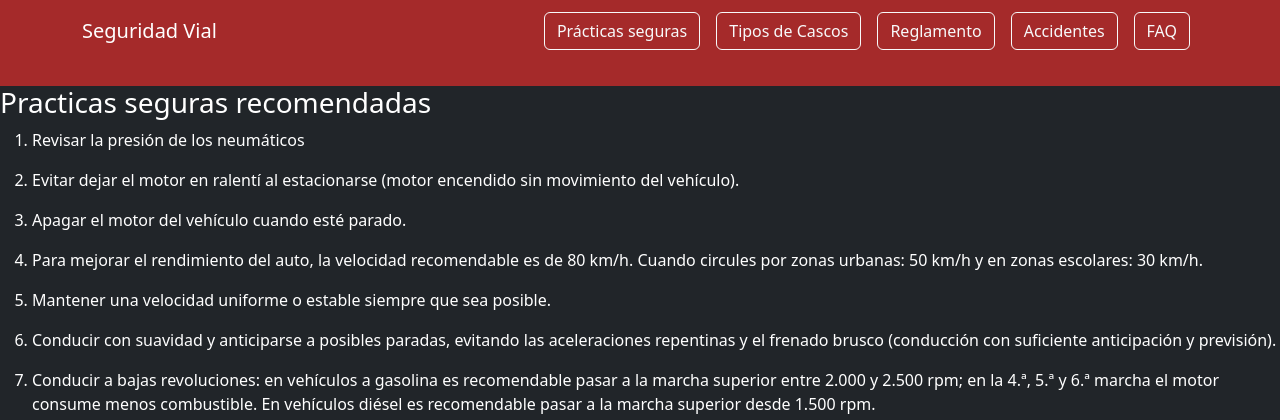
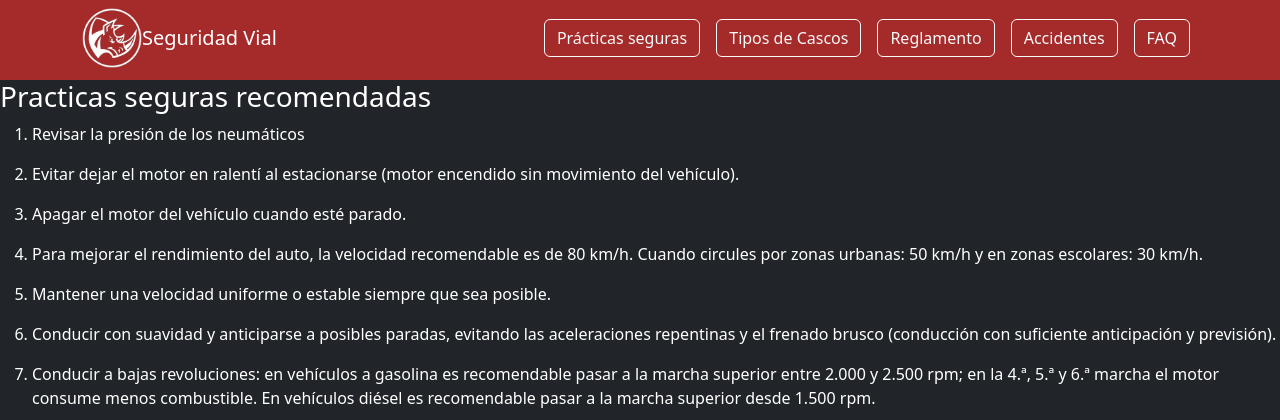
Before and after one commit to KarollJC/TungTung, a PHP site: the page made by Pages/Practicas_seguras/Practicas seguras/codigo.html in a window 1280 px wide. Shown: the top 420 px of the page. Run offline with PHP 8.4, Linux system fonts and the light colour scheme.

Commit message:
logo vista practicas seguras

```diff
--- a/Pages/Practicas_seguras/Practicas seguras/codigo.html
+++ b/Pages/Practicas_seguras/Practicas seguras/codigo.html
@@ -11,8 +11,9 @@
   <header>
   <nav class="navbar navbar-expand-lg navbar-dark navbar-custom sticky-top">
       <div class="container">
+        <img src="img/rino.png" alt="logo">
           <a class="navbar-brand" href="inicio.php">
-              Seguridad Vial
+                Seguridad Vial
           </a>
           <button class="navbar-toggler border-0" type="button" data-bs-toggle="collapse" data-bs-target="#navbarNav" aria-controls="navbarNav" aria-expanded="false">
               <span class="navbar-toggler-icon"></span>
--- a/Pages/Practicas_seguras/Practicas seguras/css/estilo.css
+++ b/Pages/Practicas_seguras/Practicas seguras/css/estilo.css
@@ -11,4 +11,11 @@
 header{
     color: brown;
     background-color: brown;
+    height: 80px; /* Establece una altura fija para el header */
+
 }
+
+img{
+    width: 60px;
+    height: auto;
+}
```
Also changed, not shown: Pages/Practicas_seguras/Practicas seguras/img/rino.png (added).
